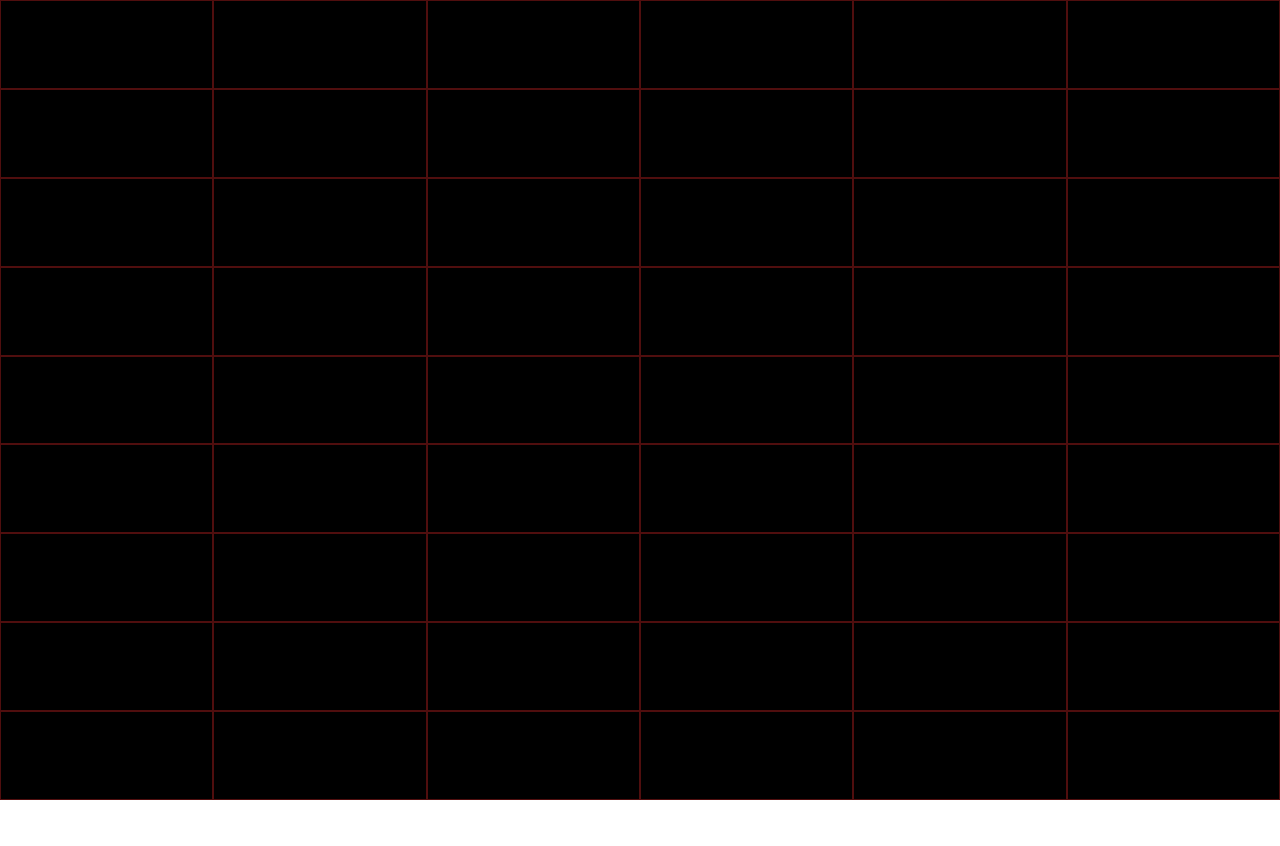
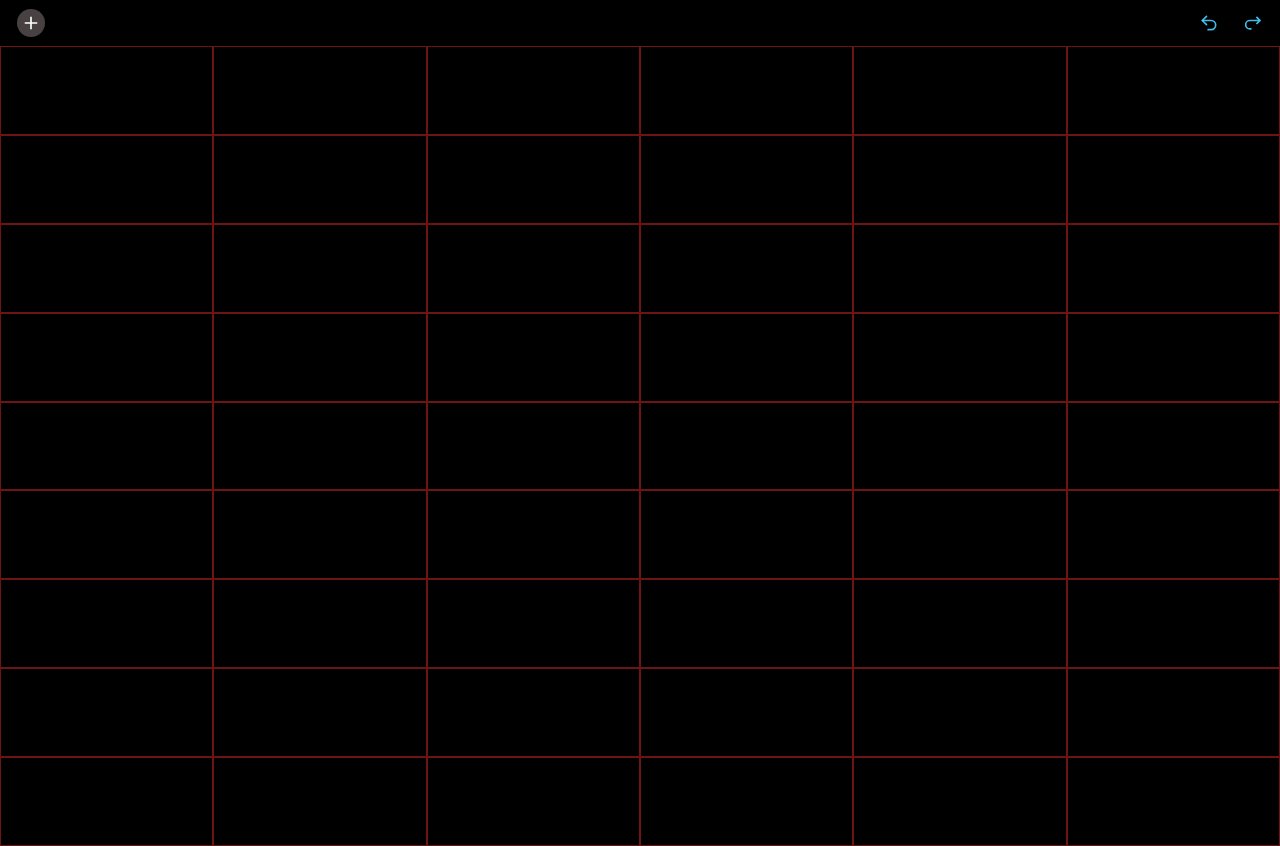
Before and after one commit to adityakumar1120/chain-reaction, a React (Vite) app: page /gameboard in a window 1280 px wide. Before the commit the page ends 800 px from the top, so only its background shows below. Built offline with nearby package versions, Linux system fonts and the light colour scheme.

Commit message:
working on undo redo

```diff
--- a/package.json
+++ b/package.json
@@ -10,10 +10,12 @@
     "preview": "vite preview"
   },
   "dependencies": {
+    "@react-three/drei": "^10.2.0",
     "@react-three/fiber": "^9.1.2",
     "@tailwindcss/vite": "^4.1.8",
     "react": "^19.1.0",
     "react-dom": "^19.1.0",
+    "react-icons": "^5.5.0",
     "react-router": "^7.6.2",
     "tailwindcss": "^4.1.8",
     "three": "^0.177.0"
--- a/src/components/Cell.jsx
+++ b/src/components/Cell.jsx
@@ -1,4 +1,5 @@
 import React from "react";
+import { div } from "three/tsl";
 
 export default function Cell({
   handleClick,
@@ -18,15 +19,15 @@ export default function Cell({
       data-position={`${setPosition(rowIndex, colIndex)}`}
       className={`bg-black flex items-center justify-center cursor-pointer `}
       style={{
-        border: `1px solid ${border}50`, // 80 is ~50% opacity in hex
+        border: `1px solid ${border}70`, // 80 is ~50% opacity in hex
         color: `${playerColor[col.player]}`,
       }}
     >
       {col.count === 0 ? (
         ""
       ) : (
-        <div className="pointer-events-none flex justify-center items center">
-          {[...Array(col.count)].map((_, i) => {
+        <div className="pointer-events-none flex justify-center items center overflow-hidden">
+          {col.count <= 2 ? [...Array(col.count)].map((_, i) => {
             return (
               <div
                 key={i}
@@ -34,10 +35,39 @@ export default function Cell({
                   backgroundColor: `${playerColor[col.player]}`,
                 }}
                 className="
-      shadow-[inset_-5px_-5px_15px_rgba(0,0,0,0.2),5px_5px_15px_rgba(0,0,0,0.3)] w-[16px] h-[16px] border rounded-full pointer-events-none"
+      shadow-[inset_-5px_-5px_15px_rgba(0,0,0,0.2),5px_5px_15px_rgba(0,0,0,0.3)] w-[18px] h-[18px] border rounded-full pointer-events-none"
               ></div>
             );
-          })}
+          }) :  <div className="flex justify-between flex-col items-center">
+            <div className="flex">
+              <div
+
+                style={{
+                  backgroundColor: `${playerColor[col.player]}`,
+                }}
+                className="
+      shadow-[inset_-5px_-5px_15px_rgba(0,0,0,0.2),5px_5px_15px_rgba(0,0,0,0.3)] w-[18px] h-[18px] border rounded-full pointer-events-none"
+              ></div>
+              <div
+
+                style={{
+                  backgroundColor: `${playerColor[col.player]}`,
+                }}
+                className="
+      shadow-[inset_-5px_-5px_15px_rgba(0,0,0,0.2),5px_5px_15px_rgba(0,0,0,0.3)] w-[18px] h-[18px] border rounded-full pointer-events-none"
+              ></div>
+            </div>
+
+            <div
+
+                style={{
+                  backgroundColor: `${playerColor[col.player]}`,
+                }}
+                className="
+      shadow-[inset_-5px_-5px_15px_rgba(0,0,0,0.2),5px_5px_15px_rgba(0,0,0,0.3)] w-[18px] h-[18px] border rounded-full pointer-events-none"
+              ></div>
+          </div>
+        }
         </div>
       )}
     </div>
--- /dev/null
+++ b/src/components/GameBoardNav.jsx
@@ -0,0 +1,20 @@
+import React from 'react'
+import { GrRedo } from 'react-icons/gr'
+import { IoMdAdd } from 'react-icons/io'
+import { LuUndo2 } from 'react-icons/lu'
+
+export default function GameBoardNav({handleRedo , handleUndo}) {
+  return (
+    <nav className="bg-black border px-4 py-2 flex justify-between items-center">
+  {/* <h1 className="text-green-500 font-bold text-xl tracking-wide">Chain Reaction</h1> */}
+  <button className="text-white text-xl bg-[#484141] rounded-full p-1 cursor-pointer transition hover:bg-[#373333]">
+      <IoMdAdd />
+    </button>
+  <div className="flex gap-6">
+    <button className="text-[rgba(71,209,255,0.9)] hover:text-[rgba(90,159,183,0.9)] transition text-xl cursor-pointer active:scale-[0.8]" onClick={handleUndo}><LuUndo2 className='pointer-events-none' /></button>
+    <button className="text-[rgba(71,209,255,0.9)] hover:text-[rgba(90,159,183,0.9)] transition text-xl cursor-pointer active:scale-[0.8]" onClick={handleRedo}><GrRedo  className='pointer-events-none'/></button>
+
+  </div>
+</nav>
+  )
+}
--- a/src/contexts/PlayerProvider.jsx
+++ b/src/contexts/PlayerProvider.jsx
@@ -2,7 +2,7 @@ import { createContext, useContext, useState } from "react";
 
 const PlayerContext = createContext()
 export  const PlayerProvider = ({children}) =>{
-    const [noOfPlayers , setNoOFPlayers] = useState(2)
+    const [noOfPlayers , setNoOFPlayers] = useState(4)
     return <PlayerContext.Provider value={{noOfPlayers , setNoOFPlayers}}>
         {children}
     </PlayerContext.Provider>
--- a/src/pages/GameBoard.jsx
+++ b/src/pages/GameBoard.jsx
@@ -4,6 +4,7 @@ import sound from '../assets/sounds/click.wav'
 import Winner from "../components/Winner";
 import Cell from "../components/Cell";
 import { explosion } from "../functions/Explosion";
+import GameBoardNav from "../components/gameBoardNav";
 export default function GameBoard() {
   const { noOfPlayers, setNoOFPlayers } = usePlayer();
   let audio = new Audio()
@@ -46,12 +47,34 @@ export default function GameBoard() {
   const [winner, setWinner] = useState(null)
   const [border, setBorder] = useState(playerColor[1]);
   const [cordinates, setCordinates] = useState({ x: null, y: null });
+
+  //undo redo states
+  const [history , setHistory] = useState(()=>{
+        const  localVal = JSON.parse(localStorage.getItem('history'))
+        if (localVal){
+          return localVal
+        }
+        return []
+      })
+      const [historyIndex , setHistoryIndex] = useState(()=>{
+        if(history.length){
+          return history.length
+        }
+        return 0
+      })
+  const [isUndoingOrRedoing , setIsUndoingOrRedoing] = useState(false)
+const [isUndoing , setIsUndoing] = useState(false)
   const changePlayer = () => {
     setCurrentPlayer((prev) => {
       if (prev !== playingPlayers[0] && prev === noOfPlayers || currentPlayerIdx >= playingPlayers.length - 1) {
           setCurrentPlayerIdx(0)
           return playingPlayers[0];
       } //last player than reset to first (1)
+      else if(isUndoing === true){
+        setCurrentPlayerIdx(prev => prev - 1)
+        console.log();
+        return playingPlayers[currentPlayerIdx - 1];
+      }
       else {
         setCurrentPlayerIdx(prev => prev + 1)
         return playingPlayers[currentPlayerIdx + 1];
@@ -64,9 +87,9 @@ export default function GameBoard() {
       return board.filter((row , i)=>{
         return row.filter((col , i)=>{
           // console.log(col.player === null);
-          console.log(moveCounts , noOfPlayers , 'greater');
+          // console.log(moveCounts , noOfPlayers , 'greater');
            if(moveCounts >= playingPlayers.length){
-            console.log('greater');
+            // console.log('greater');
             if(col.player === playerIdx + 1 ){
             isPlaying[playerIdx+1] = [...(isPlaying[playerIdx+1] || []), true]
           }else{
@@ -85,16 +108,15 @@ export default function GameBoard() {
       }) ? player : null
     )
     })
-    console.log(isPlaying , 'count');
+    // console.log(isPlaying , 'count');
     if(moveCounts >= playingPlayers.length){
 
-      console.log(isPlaying , 'obj');
-     console.log(currenPlayingMembers);
-     console.log(currentPlayer , 'currrent');
+      // console.log(isPlaying , 'obj');
+    //  console.log(currenPlayingMembers);
+    //  console.log(currentPlayer , 'currrent');
       setPlayingPlayers(currenPlayingMembers.filter(e => e!== null).map(e => JSON.parse(e)))
     }
   }
-// console.log(playingPlayers);
 
   const checkExplosion = (x, y, col , explosionNumber) => {
 
@@ -117,20 +139,36 @@ removePlayer()
       return explode(explosionNumber.middle , 'middle')
     }
   };
+  // console.log(history);
+  let hisArr = []
   useEffect(()=>{
     // console.log(currenPlayingMembers);
-    console.log(currentPlayer , 'current');
+    // console.log(currentPlayer , 'current');
     if(cordinates.x !== null && cordinates.y !== null){
-      if (winner === null && board[cordinates.x][cordinates.y].player === null || board[cordinates.x][cordinates.y].player === currentPlayer) {
-                  console.log(playingPlayers , 'playing players');
-      console.log(currentPlayerIdx , playingPlayers.length - 1 , 'palieuhh');
-                  changePlayer();
+      if (winner === null && isUndoingOrRedoing === false && board[cordinates.x][cordinates.y].player === null || board[cordinates.x][cordinates.y].player === currentPlayer) {
+                  // console.log(playingPlayers , 'playing players');
+      // console.log(currentPlayerIdx , playingPlayers.length - 1 , 'palieuhh');
+                  changePlayer(); //chnaging players
       }
     }
-    if(cordinates.x !== null && cordinates.y !== null && moveCounts > 1){
+
+    if(cordinates.x !== null && cordinates.y !== null && moveCounts > 1 && isUndoingOrRedoing === false){
       setWinner(checkWin())
     }
+    if(cordinates.x !== null && cordinates.y !== null && isUndoingOrRedoing === false){
+      // console.log(prev);
+      // hisArr = [...hisArr , board]
+      // console.log(hisArr);
+      setHistory(prev => {
+        return [...prev , board]
+      })
+    }
+
   } , [board])
+  useEffect(()=>{
+    console.log(history);
+    console.log(hisArr);
+  }, [history])
   const updateBoard = (x, y) => {
     setBoard((prev) => {
       return prev.map((row, rowIndex) => {
@@ -139,7 +177,12 @@ removePlayer()
             if (colIndex === y) {
               //check if the cell is empty or is should be same as the player turn
               if (winner === null && col.player === null || col.player === currentPlayer) {
-                // changin to next player if the move is correct
+                // changing to next player if the move is correct
+                setIsUndoingOrRedoing(false)
+                setIsUndoing(false)
+                if(history.length){
+                                setHistoryIndex(history.length)  //setting the history index when i new move is made
+                              }
                 setMoveCounts(moveCounts + 1)
                 const isExplosion = checkExplosion(x, y, col ,{corner : 1, edge : 2, middle: 3});
 
@@ -247,7 +290,53 @@ removePlayer()
       y: JSON.parse(e.target.dataset.col),
     });
   };
+  // console.log(history);
+  useEffect(()=>{
+    if(cordinates.x !== null && cordinates.y !== null && history.length && isUndoingOrRedoing ){
+      setBoard(history[historyIndex])
+      console.log('object');
+    }
+  }, [historyIndex])
+  // console.log(historyIndex);
+      const handleUndo = ()=>{
+       if(winner === null){
+        if(historyIndex > 0 && historyIndex === history.length -1){
+            setHistoryIndex(prev => {
+              console.log(prev);
+              return prev-1
+            })
+            setIsUndoingOrRedoing(true)
+            setCurrentPlayer(prev =>{
+              return currentPlayerIdx === 0 ? playingPlayers[playingPlayers.length-1] : playingPlayers[currentPlayerIdx - 1]
+            })
+            setCurrentPlayerIdx(prev => prev -1)
+
+            setIsUndoing(true)
+       }
+          // setGameBoard(history[historyIndex]) this will cause step back render issue
+        }
+
+      }
+      const handleRedo = ()=>{
+    // console.log('object');
+       if(winner === null){
+        if(history.length-1 > historyIndex ){
+          setHistoryIndex(prev => {
+            // console.log(prev);
+            return prev+1
+          })
+            setIsUndoingOrRedoing(true)
+
+            setCurrentPlayer(playingPlayers[currentPlayerIdx + 1])
+            setCurrentPlayerIdx(prev => prev  + 1)
+          // setGameBoard(history[historyIndex]) this will cause step back render issue
+        }
+       }
+
+      }
   const playAgain = ()=>{
+    setIsUndoingOrRedoing(false)
+    setHistory([])
       setWinner(null)
       setCordinates({ x: null, y: null })
       setMoveCounts(0)
@@ -272,6 +361,7 @@ removePlayer()
 
   return (
     <div className="h-full">
+      <GameBoardNav handleRedo={handleRedo} handleUndo={handleUndo}/>
       <div className="grid grid-cols-6 grid-rows-9  w-full  mx-auto"
       style={{
         height : `${JSON.stringify(window.innerHeight)}px`
```
Also changed, not shown: 1 other file (tests, documents, lock files or other folders).
